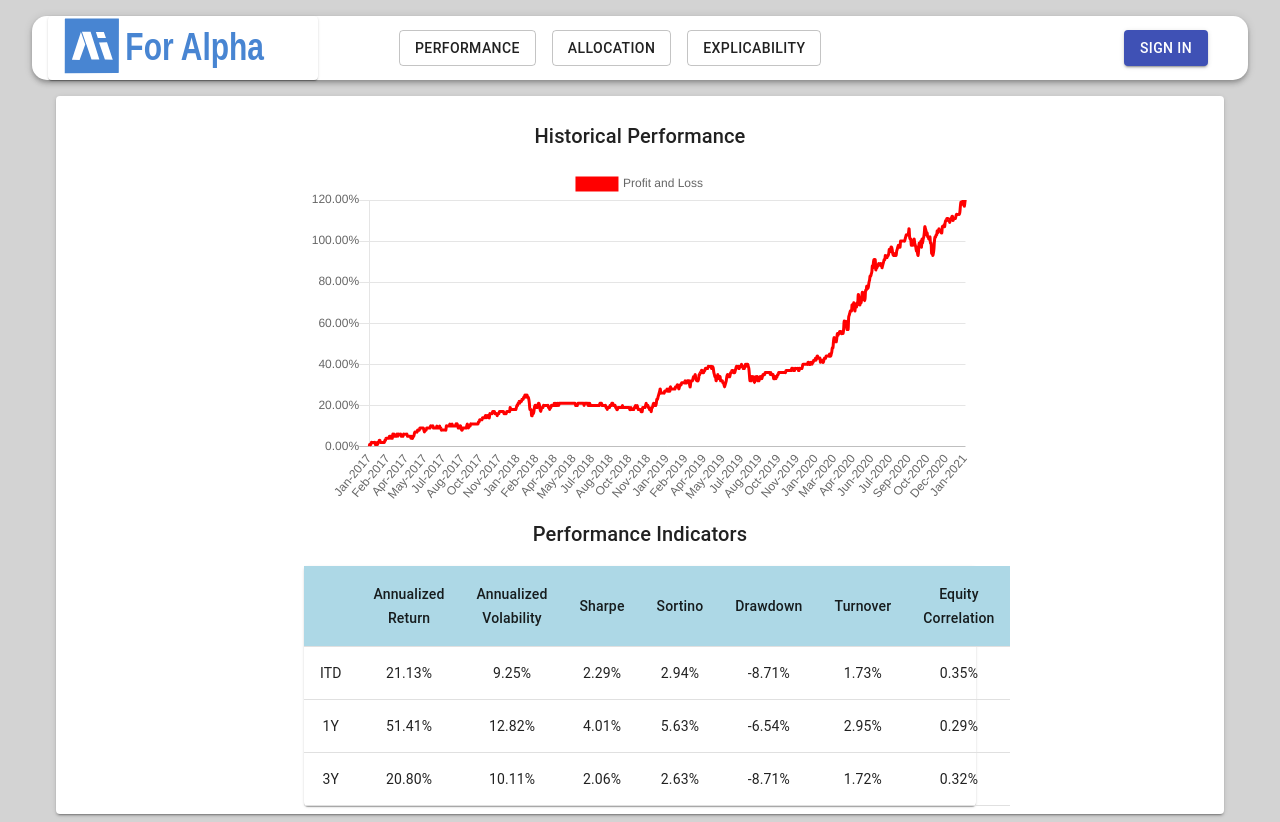
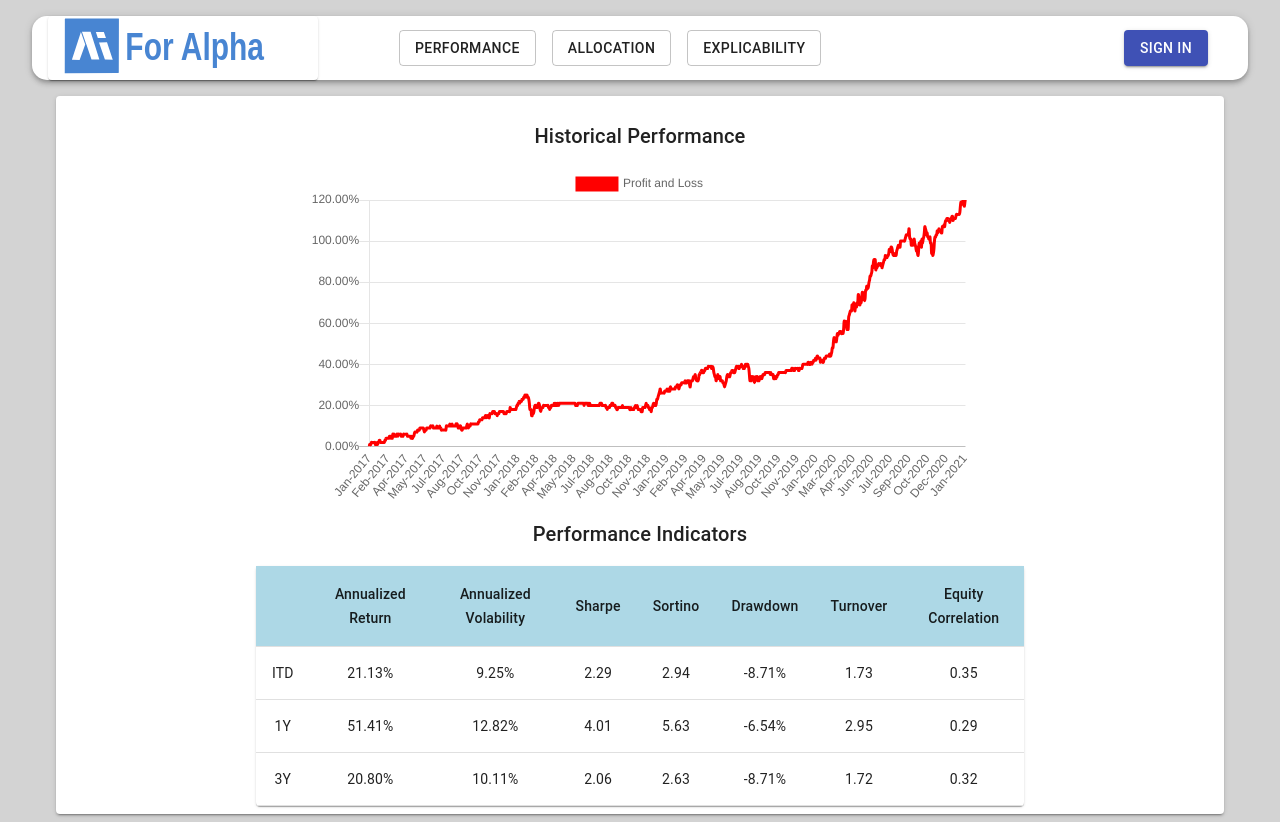
Before and after one commit to patrick0507Joyce/clientzone-ai-for-alpha, a React (Create React App) app: page / in a window 1280 px wide. Built offline with nearby package versions, Linux system fonts and the light colour scheme.

Commit message:
changes accordingly

```diff
--- a/src/components/Allocation/Allocation.js
+++ b/src/components/Allocation/Allocation.js
@@ -256,7 +256,7 @@ const Allocation = () => {
                     {
                       ticks: {
                         min: -1,
-                        max: 1.2, // Your absolute max value
+                        max: 1, // Your absolute max value
                         callback: function (value) {
                           return (value * 100).toFixed(1) + "%"; // convert it to percentage
                         },
@@ -277,7 +277,7 @@ const Allocation = () => {
             />
           </Grid>
           <Grid item xs={5} align="center">
-            <img src={MarketRisk} width="100%" />
+            <img src={MarketRisk} width="80%" />
           </Grid>
         </Grid>
       </Paper>
--- a/src/components/Performance/Performance.js
+++ b/src/components/Performance/Performance.js
@@ -91,7 +91,7 @@ const Performance = () => {
               Performance Indicators
             </Typography>
           </Grid>
-          <Grid item xs={7} align="center">
+          <Grid item xs={8} align="center">
             <PerformanceTable />
           </Grid>
         </Grid>
--- a/src/components/Performance/PerformanceTable.js
+++ b/src/components/Performance/PerformanceTable.js
@@ -23,12 +23,12 @@ const PerformanceTable = () => {
               <TableRow key={index}>
                 <TableCell align="center">{data["year"]}</TableCell>
                 <TableCell align="center">{data["Annualized Return"]+ "%"}</TableCell>
-                <TableCell align="center">{data["Annualized Volability"]+ "%"}</TableCell>
-                <TableCell align="center">{data["Sharpe"]+ "%"}</TableCell>
-                <TableCell align="center">{data["Sortino"]+ "%"}</TableCell>
+                <TableCell align="center">{data["Annualized Volatility"]+ "%"}</TableCell>
+                <TableCell align="center">{data["Sharpe"]}</TableCell>
+                <TableCell align="center">{data["Sortino"]}</TableCell>
                 <TableCell align="center">{data["Drawdown"]+ "%"}</TableCell>
-                <TableCell align="center">{data["Turnover"]+ "%"}</TableCell>
-                <TableCell align="center">{data["Equity Correlation"]+ "%"}</TableCell>
+                <TableCell align="center">{data["Turnover"]}</TableCell>
+                <TableCell align="center">{data["Equity Correlation"]}</TableCell>
               </TableRow>
             ))}
           </TableBody>
--- a/src/data/performanceTable.json
+++ b/src/data/performanceTable.json
@@ -2,7 +2,7 @@
     {
         "year":"ITD",
         "Annualized Return":"21.13",
-        "Annualized Volability":"9.25",
+        "Annualized Volatility":"9.25",
         "Sharpe":"2.29",
         "Sortino":"2.94",
         "Drawdown":"-8.71",
@@ -12,7 +12,7 @@
     {
         "year":"1Y",
         "Annualized Return":"51.41",
-        "Annualized Volability":"12.82",
+        "Annualized Volatility":"12.82",
         "Sharpe":"4.01",
         "Sortino":"5.63",
         "Drawdown":"-6.54",
@@ -22,7 +22,7 @@
     {
         "year":"3Y",
         "Annualized Return":"20.80",
-        "Annualized Volability":"10.11",
+        "Annualized Volatility":"10.11",
         "Sharpe":"2.06",
         "Sortino":"2.63",
         "Drawdown":"-8.71",
```
